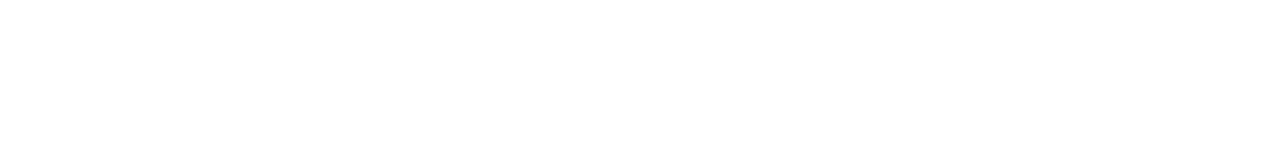
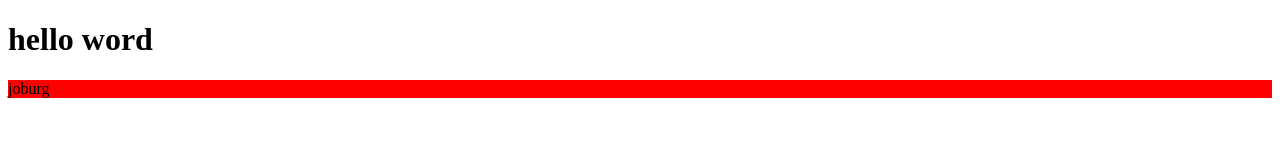
Before and after one commit to ArmanPias/2nd-courese-repo, a plain HTML site: page index.html in a window 1280 px wide. Drawn offline with Linux system fonts and the light colour scheme.

Commit message:
styles added

```diff
--- a/index.html
+++ b/index.html
@@ -5,8 +5,10 @@
     <meta http-equiv="X-UA-Compatible" content="IE=edge">
     <meta name="viewport" content="width=device-width, initial-scale=1.0">
     <title>2nd Course Repo</title>
+    <link rel="stylesheet" href="style.css">
 </head>
 <body>
-
+    <h1>hello word</h1>
+    <p>joburg</p>
 </body>
 </html>
--- /dev/null
+++ b/style.css
@@ -0,0 +1,3 @@
+p{
+    background-color: red;
+}
```
